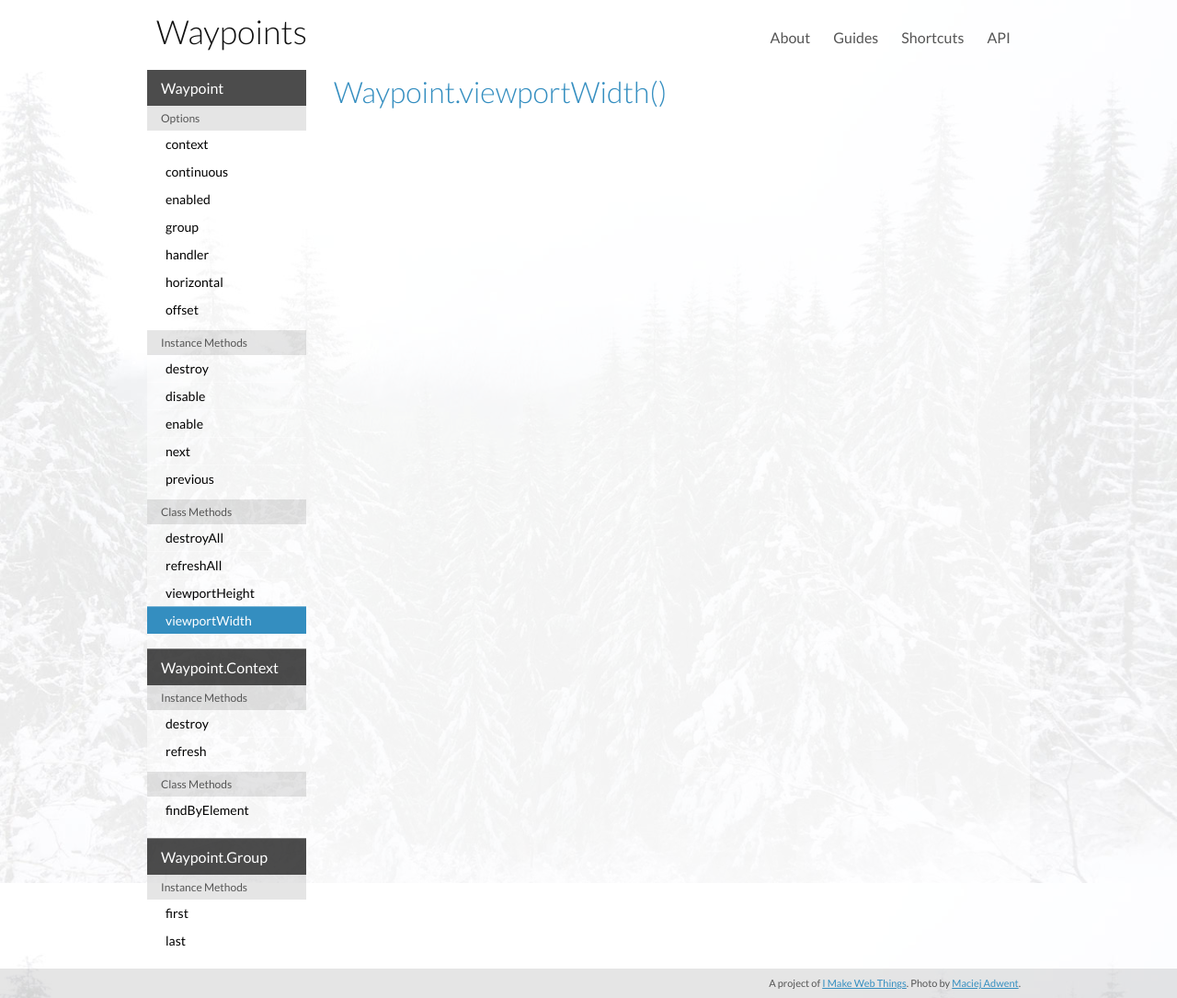
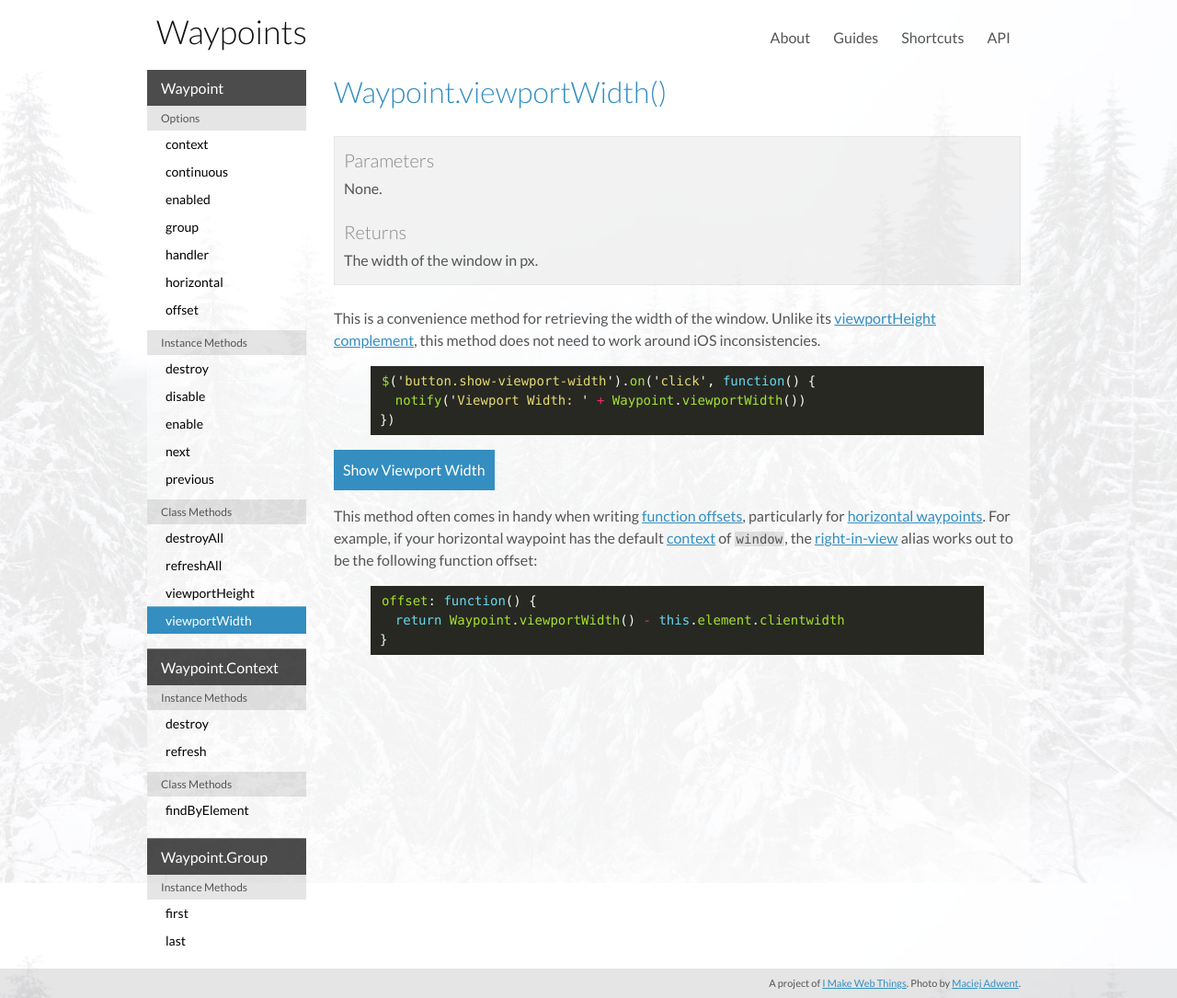
Before and after one commit to imakewebthings/waypoints, a Jekyll site: the page built from api/viewport-width/index.html, in a window 1280 px wide. Shown: the whole page at 92% size. Built offline with Jekyll 4.4.1, drawn with Linux system fonts in a browser that asks for light colours; nearby versions of some CDN libraries.

Commit message:
viewport width

```diff
--- a/api/viewport-width/index.html
+++ b/api/viewport-width/index.html
@@ -5,3 +5,28 @@
 ---
 
 <h2>Waypoint.viewportWidth()</h2>
+
+<div class="reference">
+  <h3>Parameters</h3>
+  <p>None.</p>
+  <h3>Returns</h3>
+  <p>The width of the window in px.</p>
+</div>
+
+<p>This is a convenience method for retrieving the width of the window. Unlike its <a href="../viewport-height">viewportHeight complement</a>, this method does not need to work around iOS inconsistencies.</p>
+
+{% highlight js %}
+$('button.show-viewport-width').on('click', function() {
+  notify('Viewport Width: ' + Waypoint.viewportWidth())
+})
+{% endhighlight %}
+
+<p><button class="show-viewport-width">Show Viewport Width</button></p>
+
+<p>This method often comes in handy when writing <a href="../offset-option/#function">function offsets</a>, particularly for <a href="../horizontal-option">horizontal waypoints</a>. For example, if your horizontal waypoint has the default <a href="../context-option">context</a> of <code>window</code>, the <a href="../offset-option/#right-in-view">right-in-view</a> alias works out to be the following function offset:</p>
+
+{% highlight js %}
+offset: function() {
+  return Waypoint.viewportWidth() - this.element.clientwidth
+}
+{% endhighlight %}
--- a/js/scripts.js
+++ b/js/scripts.js
@@ -351,6 +351,12 @@
     })
   }
 
+  function viewportWidthExample() {
+    $('.show-viewport-width').on('click', function() {
+      notify('Viewport Width: ' + Waypoint.viewportWidth())
+    })
+  }
+
   function initApiExamples() {
     disableEnableExample()
     destroyExample()
@@ -365,6 +371,7 @@
     destroyAllExample()
     refreshAllExample()
     viewportHeightExample()
+    viewportWidthExample()
   }
 
   $(function() {
```
